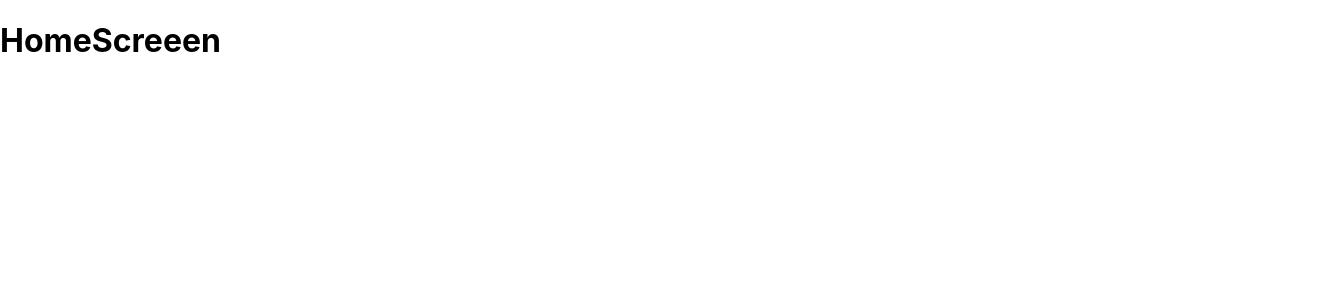
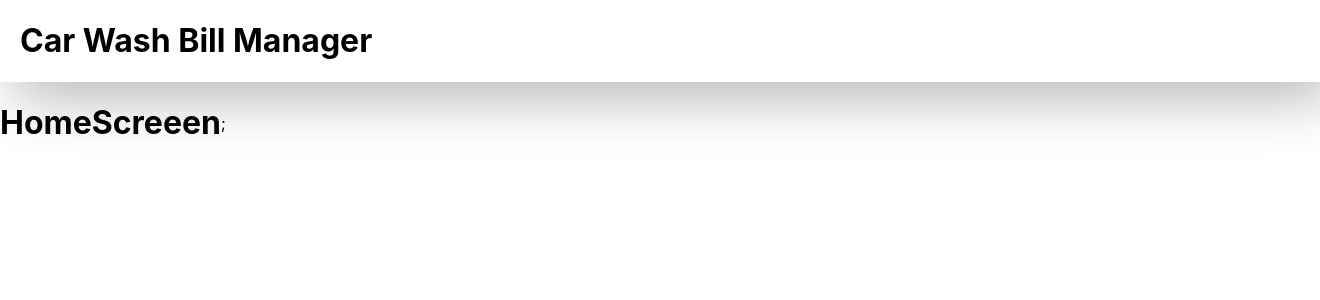
Before and after one commit to kghildial/bill-management-react, a React (Create React App) app: page / in a window 1280 px wide. Shown: the top 300 px of the page, 1320 px wide, since content can reach past the window. Built offline with nearby package versions, Linux system fonts and the light colour scheme.

Commit message:
Add Header & Heading component
- Add styled-components
- Add PropTypes
- Generate base Header & Heading structure

```diff
--- a/package.json
+++ b/package.json
@@ -6,12 +6,14 @@
     "@testing-library/jest-dom": "^5.11.9",
     "@testing-library/react": "^11.2.5",
     "@testing-library/user-event": "^12.7.3",
+    "prop-types": "^15.7.2",
     "react": "^17.0.1",
     "react-dom": "^17.0.1",
     "react-router-dom": "^5.2.0",
     "react-scripts": "4.0.3",
     "redux": "^4.0.5",
     "redux-devtools-extension": "^2.13.8",
+    "styled-components": "^5.2.1",
     "web-vitals": "^1.1.0"
   },
   "scripts": {
--- a/src/App.js
+++ b/src/App.js
@@ -3,12 +3,13 @@ import { Route, BrowserRouter as Router } from 'react-router-dom';
 import './App.css';
 
 // Custom component(s) import(s)
+import Headar from './components/Header';
 import HomeScreen from './screens/HomeScreen';
 
 function App() {
   return (
     <Router>
-      {/* TODO: Render Header here */}
+      <Headar />
       <Route path="/" exact component={HomeScreen}></Route>
       {/* TODO: Render Footer here */}
     </Router>
--- /dev/null
+++ b/src/components/Container.js
@@ -0,0 +1,12 @@
+import styled from 'styled-components';
+
+const Container = styled.div`
+  display: flex;
+  align-items: center;
+  width: ${({ type }) => (type === 'headerContainer' ? '100vw' : '')};
+  padding: ${({ type }) => (type === 'headerContainer' ? '0 20px' : '')};
+  box-shadow: ${({ type }) =>
+    type === 'headerContainer' ? '14px 14px 60px 0 rgb(0 0 0 / 30%)' : ''};
+`;
+
+export default Container;
--- /dev/null
+++ b/src/components/Header.js
@@ -0,0 +1,15 @@
+import React from 'react';
+
+// Custom component(s) import(s)
+import Container from './Container';
+import Heading from './Heading';
+
+const Header = () => {
+  return (
+    <Container type="headerContainer">
+      <Heading type="logo" level="1" text="Car Wash Bill Manager" />
+    </Container>
+  );
+};
+
+export default Header;
--- /dev/null
+++ b/src/components/Heading/Heading.style.js
@@ -0,0 +1,6 @@
+import React from 'react';
+import styled from 'styled-components';
+
+export const HeadingTag = styled(props =>
+  React.createElement(`h${props.level}`, props)
+)``;
--- /dev/null
+++ b/src/components/Heading/index.js
@@ -0,0 +1,25 @@
+/**
+ * Generates styled h1 - h6 based on the incoming props
+ */
+
+import React from 'react';
+import PropTypes from 'prop-types';
+
+// Custom component(s) import(s)
+import { HeadingTag } from './Heading.style';
+
+const Heading = ({ level, type, text }) => {
+  return (
+    <HeadingTag level={level} type={type}>
+      {text}
+    </HeadingTag>
+  );
+};
+
+Heading.propTypes = {
+  level: PropTypes.string.isRequired,
+  text: PropTypes.string.isRequired,
+  type: PropTypes.string,
+};
+
+export default Heading;
--- a/src/screens/HomeScreen.js
+++ b/src/screens/HomeScreen.js
@@ -1,7 +1,14 @@
 import React from 'react';
 
+// Custom component(s) import(s)
+import Container from '../components/Container';
+
 const HomeScreen = () => {
-  return <h1>HomeScreeen</h1>;
+  return (
+    <Container>
+      <h1>HomeScreeen</h1>;
+    </Container>
+  );
 };
 
 export default HomeScreen;
```
Also changed, not shown: 1 other file (tests, documents, lock files or other folders).
